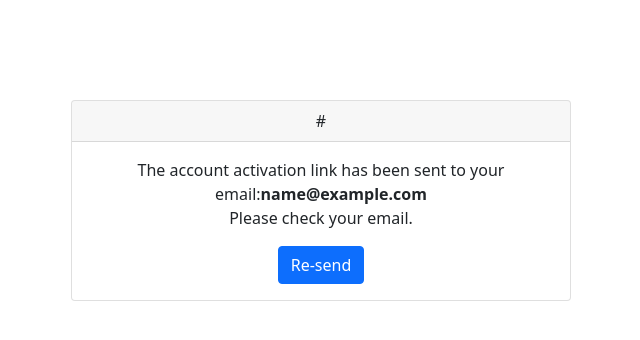
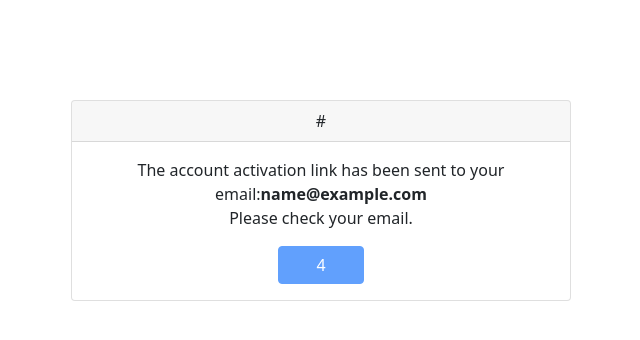
Before and after one commit to waleedsmadi/auth-system, a Django app: template accounts/templates/accounts/activation_status.html in a window 1280 px wide. Shown: the top 340 px of the page, without its empty margins (319-959 px from the left). Run offline with Django 5.2, Linux system fonts and the light colour scheme; a user stored in the database is signed in; tables that the repository leaves empty hold one stand-in row (values such as "Sample post"); the template is opened without the code that fills it: most values are stand-ins (such as "Sample title", 1, 10 or a date in 2020); some libraries are stand-ins or nearby versions.

Commit message:
feat(Email Activation): Add a counter to re-send button in activation_status.html by javascript

```diff
--- a/accounts/static/accounts/css/style.css
+++ b/accounts/static/accounts/css/style.css
@@ -31,4 +31,15 @@
     width: 500px;
     margin: 100px auto;
 }
+
+.disabled {
+    pointer-events: none;
+    background-color: grey;
+}
+
+.activation a,
+.activation button {
+    display: inline-block;
+    width: 85.22px;
+}
 /* //activation_status.html // */
--- /dev/null
+++ b/accounts/static/accounts/js/script.js
@@ -0,0 +1,20 @@
+// Re send button counter to make it enabled
+window.onload = () => {
+
+let btn = document.getElementById('resend-btn');
+
+btn.classList.add('disabled');
+btn.textContent = '';
+for(let i=10; i>=1; i--){
+
+    setTimeout(()=> {
+        btn.textContent = i;
+    }, (10 - i) * 1000)
+}
+
+setTimeout(function() {
+    btn.textContent = `Re-send`;
+    btn.classList.remove('disabled');
+}, 10000)
+
+}
--- a/accounts/templates/accounts/activation_status.html
+++ b/accounts/templates/accounts/activation_status.html
@@ -6,15 +6,22 @@
 <link rel="stylesheet" href="{% static 'accounts/css/style.css' %}">
 {% endblock extra_css %}
 
+{% block extra_js %}
+<script src="{% static 'accounts/js/script.js' %}"></script>
+{% endblock extra_js %}
+
 {% block content %}
 {% if send_link %}
+
     <div class="activation card text-center">
-    <div class="card-header">{{send_link}}</div>
-    <div class="card-body">
-        <p class="card-text">The account activation link has been sent to your email:<b>{{user.email}}</b><br>Please check your email.</p>
-        <a href="{% url 'accounts:reactive_account' user.email_token %}" class="btn btn-primary">Re-send</a>
+        <div class="card-header">{{send_link}}</div>
+        <div class="card-body">
+            <p class="card-text">The account activation link has been sent to your email:<b>{{user.email}}</b><br>Please check your email.</p>
+            <a id="resend-btn" href="{% url 'accounts:reactive_account' user.email_token %}" class="btn btn-primary">Re-send</a>
+        </div>
     </div>
-    </div>
+
+
 {% elif invalid_token %}
     <div class="activation card text-center">
     <div class="card-header">{{invalid_token}}</div>
--- a/accounts/urls.py
+++ b/accounts/urls.py
@@ -7,5 +7,5 @@ urlpatterns = [
     path('sign_up/', views.sign_up, name='sign_up'),
     path('login/', views.login, name='login'),
     path('activation/<uuid:token>/', views.active_account, name='active_account'),
-    path('rectivation/<uuid:token>/', views.resend_token_email, name='reactive_account'),
+    path('reactivation/<uuid:token>/', views.resend_token_email, name='reactive_account'),
 ]
```
